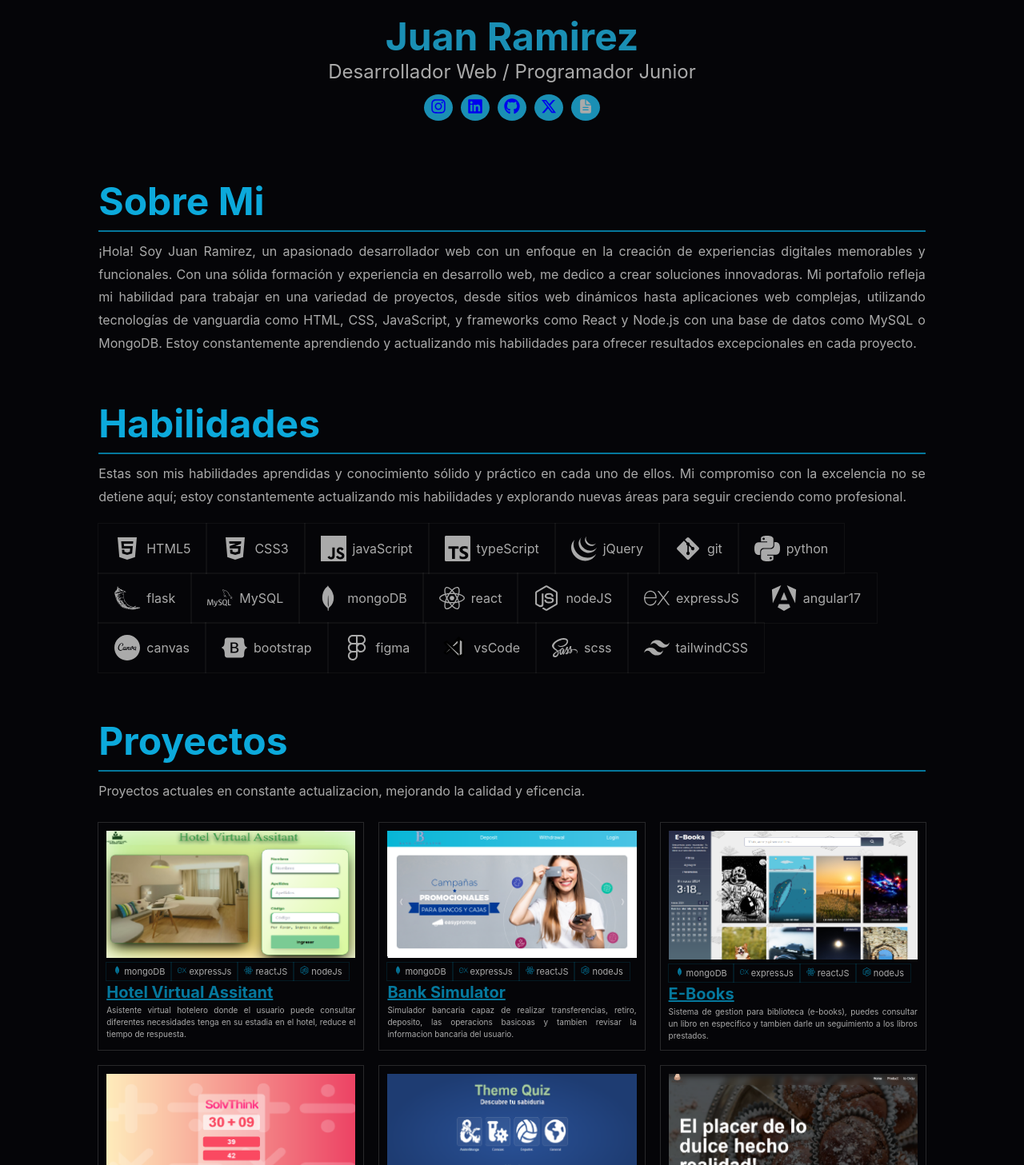
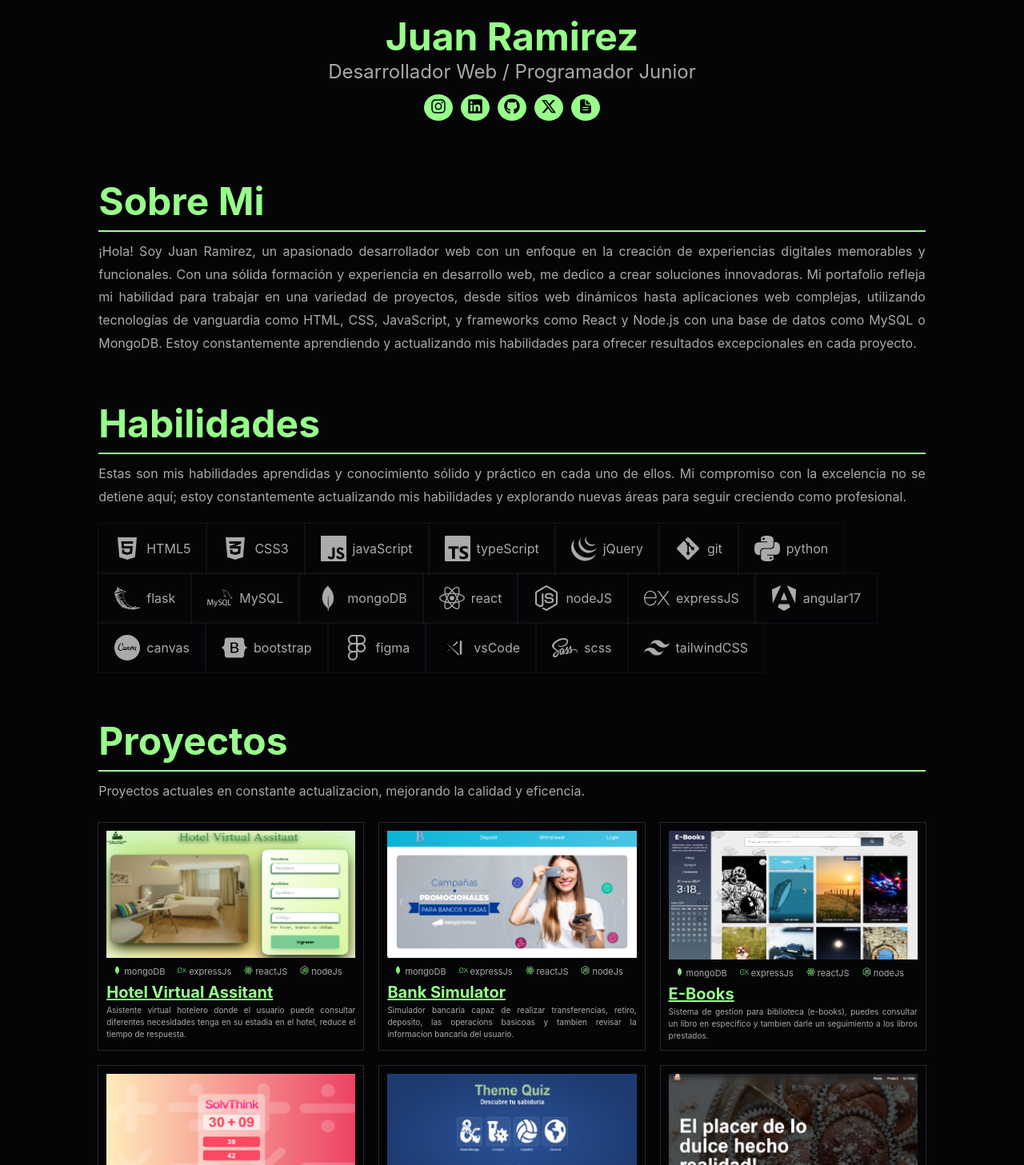
Before and after one commit to juanRCoder/updating-portfolio, a React (Vite) app: page / in a window 1280 px wide. Shown: the part 453-1910 px from the top of the page at 80% size. Built offline with nearby package versions, Linux system fonts and the light colour scheme; the HTML template or start-up script is replaced by a standard one.

Commit message:
feat: meet minimum color contrast ratio thresholds

```diff
--- a/src/components/About/About.scss
+++ b/src/components/About/About.scss
@@ -8,8 +8,8 @@
     > h1 {
       font-size: xxx-large;
       margin: 0;
-      border-bottom: 2px solid #05789d;
-      color: #0ca9db;
+      border-bottom: 2px solid #97FF8A;
+      color: #97FF8A;
     }
     > p {
       color: #aaa;
--- a/src/components/Home/Home.scss
+++ b/src/components/Home/Home.scss
@@ -7,7 +7,7 @@
 
   &_box {
     text-align: center;
-    color: #1a8fb4;
+    color: #97FF8A;
 
     &_photo {
       mix-blend-mode: difference;
@@ -34,21 +34,21 @@
       font-size: x-large;
     }
     &_redes {
-      color: #ffffff;
       display: flex;
       justify-content: center;
       gap: 10px;
       margin-top: 10px;
 
       &_span {
-        background-color: #1a8fb4;
+        background-color: #97FF8A;
+        color: #000;
         border-radius: 50%;
         padding: 3px 8px 0;
         font-size: 20px;
         cursor: pointer;
         transition: box-shadow 0.3s ease;
         &:hover {
-          box-shadow: 0 0 8px 1px #1a8fb4;
+          box-shadow: 0 0 8px 1px #7FFFD4;
         }
       }
     }
--- a/src/components/Home/Home.tsx
+++ b/src/components/Home/Home.tsx
@@ -6,10 +6,10 @@ import './Home.scss';
 
 function Perfil() {
     const icons = [
-        { to: 'https://www.instagram.com/juanrcoder/', icon: <FaInstagram /> },
-        { to: 'https://www.linkedin.com/in/juan-ramirez-490b84271/', icon: <FaLinkedin /> },
-        { to: 'https://github.com/juanRCoder', icon: <FaGithub /> },
-        { to: 'https://twitter.com/Yuan22Rm', icon: <FaXTwitter /> },
+        { to: 'https://www.instagram.com/juanrcoder/', icon: <FaInstagram />, title: "instagram"},
+        { to: 'https://www.linkedin.com/in/juan-ramirez-490b84271/', icon: <FaLinkedin />, title: "linkedin"},
+        { to: 'https://github.com/juanRCoder', icon: <FaGithub />, title: "github"},
+        { to: 'https://twitter.com/Yuan22Rm', icon: <FaXTwitter />, title: "twitter"},
     ];
     return (
         <article className='perfilContainer'>
@@ -21,9 +21,9 @@ function Perfil() {
                 <h1 className='perfilContainer_box_job'>Desarrollador Web / Programador Junior</h1>
                 <div className='perfilContainer_box_redes'>
                     {icons.map((icon, i) => (
-                        <a href={icon.to} target="_BLANK" className="perfilContainer_box_redes_span" key={i}>{icon.icon}</a>
+                        <a href={icon.to} target="_BLANK" className="perfilContainer_box_redes_span" key={i} title={icon.title}>{icon.icon}</a>
                     ))}
-                    <a href={pdf} download className="perfilContainer_box_redes_span" title="CV" style={{color: '#aaa'}}><IoDocumentText /></a>
+                    <a href={pdf} download className="perfilContainer_box_redes_span" title="CV" style={{color: '#000'}}><IoDocumentText /></a>
                 </div>
             </section>
         </article>
--- a/src/components/projects/Projectss.scss
+++ b/src/components/projects/Projectss.scss
@@ -57,7 +57,7 @@
             background-color: #111;
           }
           &:nth-child(2) {
-            background-color: #055b76;
+            background-color: #97FF8A;
           }
 
           > .rIcon {
@@ -71,13 +71,12 @@
       flex-wrap: wrap;
 
       > span {
-        outline: 1px solid #05789d2e;
         font-size: 11px;
         padding: 3px 8px;
 
         > svg {
           padding-right: 3px;
-          color: #05789d;
+          color: #97FF8A;
         }
       }
     }
@@ -86,7 +85,7 @@
       margin: 0;
       font-size: 20px;
       text-decoration: underline;
-      color: #05789d;
+      color: #97FF8A;
     }
     > p {
       margin: 0;
```
